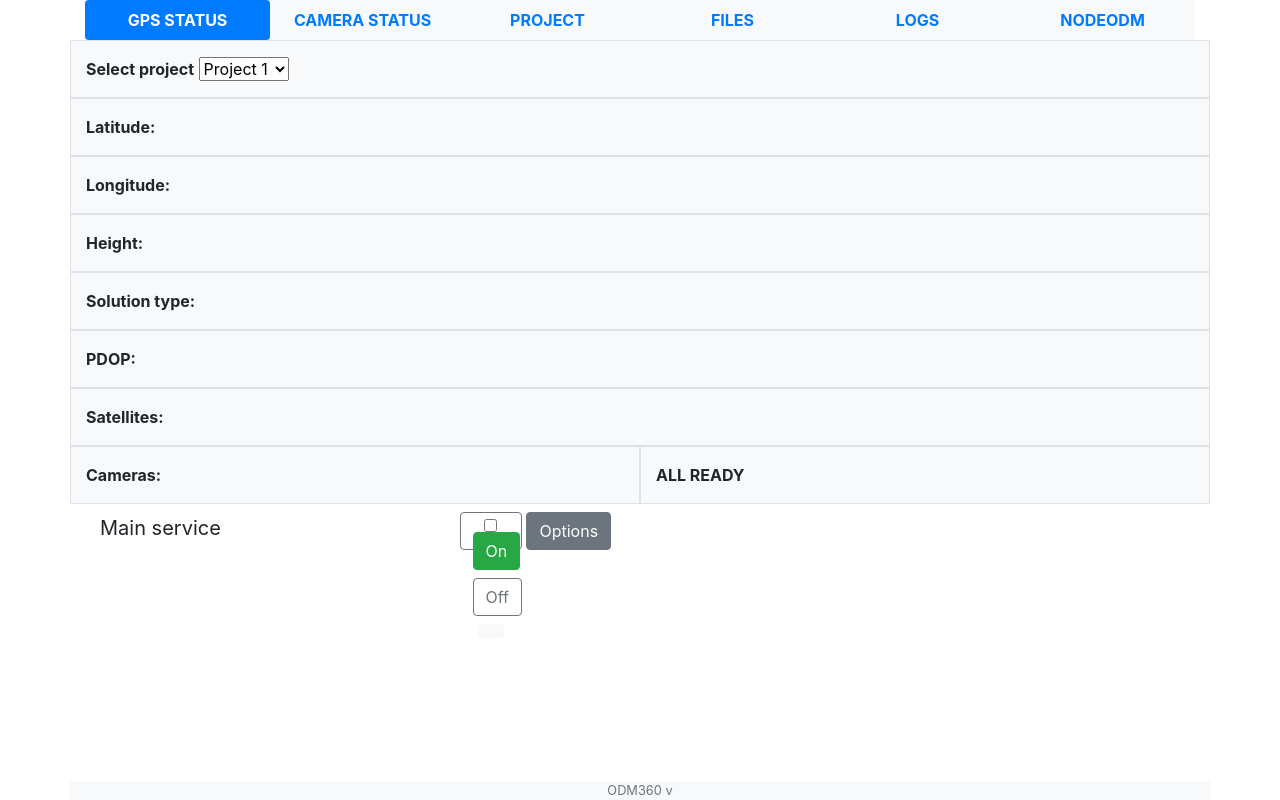
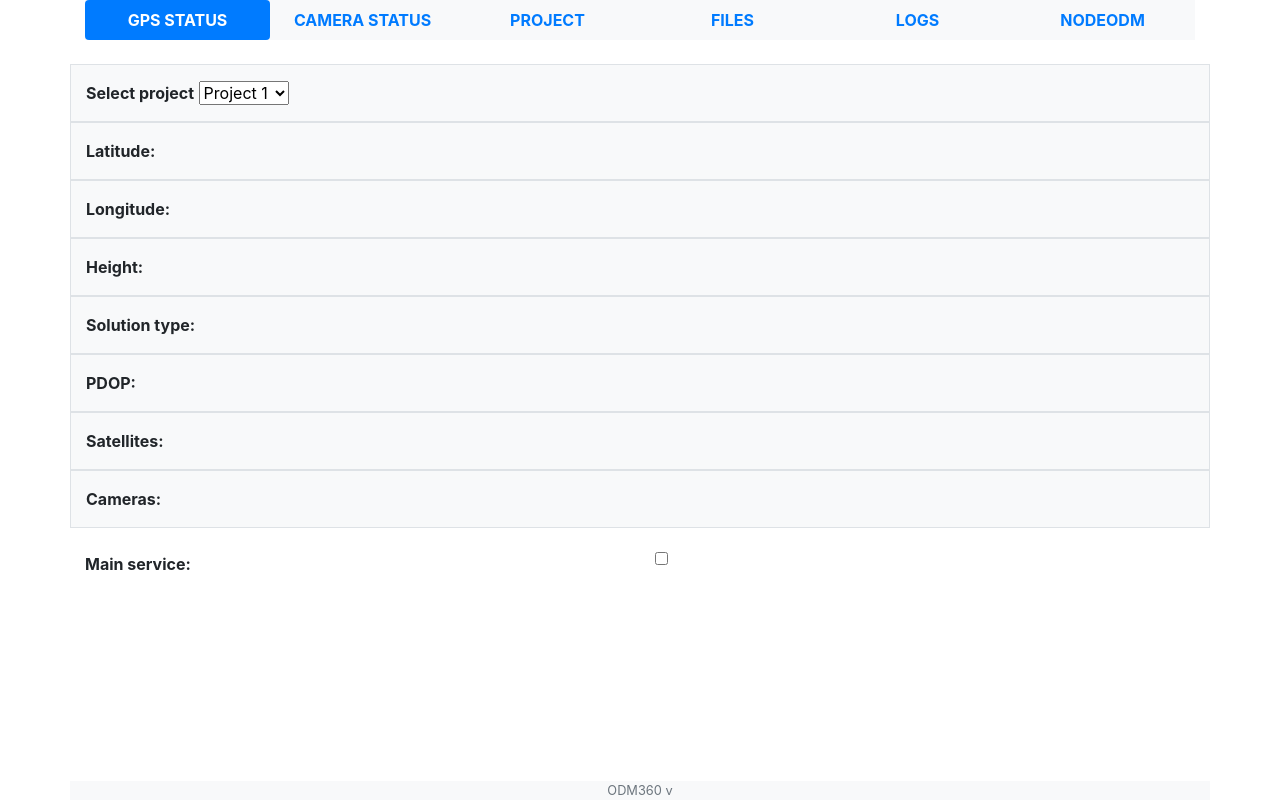
Before and after one commit to localdevices/libre360, a Flask app: page / in a window 1280 px wide. Run offline with Flask 2, Linux system fonts and the light colour scheme; some libraries are stand-ins or nearby versions.

Commit message:
switch for main service #36

```diff
--- a/templates/base.html
+++ b/templates/base.html
@@ -1,6 +1,7 @@
 {% from 'bootstrap/nav.html' import render_nav_item %}
 <meta http-equiv="refresh" content="5" >
 <!doctype html>
+
 <html lang="en" style="position:relative; min-height: 100%;">
   <head>
     {% block head %}
@@ -9,8 +10,10 @@
     <meta name="viewport" content="width=device-width, initial-scale=1, shrink-to-fit=no">
 
     {% block styles %}
+
     <!-- Bootstrap CSS -->
     <link rel="stylesheet" href="{{ url_for('static', filename='lib/bootstrap.min.css') }}">
+
     {% endblock %}
 
     <title>ODM 360</title>
--- a/templates/project.html
+++ b/templates/project.html
@@ -44,9 +44,8 @@
         </div>
     </div>
     <button type="submit" class="btn btn-primary">Submit</button>
-
 </div>
-
+</div>
 
 
 {% endblock %}
--- a/templates/status.html
+++ b/templates/status.html
@@ -1,15 +1,15 @@
 {% extends 'base.html' %}
 
 {% block styles %}
-{{super()}}
-<!--<link rel="stylesheet" href="{{ url_for('static', filename='lib/leaflet.css') }}">-->
+    {{super()}}
+    <link rel="stylesheet" href="{{ url_for('static', filename='lib/buttons.css') }}">
 {% endblock %}
 
 {% block content %}
 <!-- TODO: establish a connection with satellite reception -->
+<br>
 <div class="container">
     <div id="bar-chart"></div>
-
     <div class="row">
         <div class="col py-3 border bg-light">
             <b>Select project</b>
@@ -40,13 +40,16 @@
     </div>
     <div class="row">
         <div class="col py-3 border bg-light"><b>Cameras:</b><span id="cam_summary"></span></div>
-        <div class="col py-3 border bg-light"><b>ALL READY</b><span id="cam_summary"></span></div>
+<!--        <div class="col py-3 border bg-light"><b>ALL READY</b><span id="cam_summary"></span></div>-->
     </div>
-    <div id="main_service_space" class="form-group row">
+    <br>
+    <div class="row">
+        <div class="col"><b>Main service:</b></div>
         <div class="col">
-            <label for="main-switch" class="col-4 col-form-label col-form-label-lg">Main service</label>
-            <input id="main-switch" type="checkbox" data-toggle="toggle" data-onstyle="success" data-offstyle="outline-secondary">
-            <button class="btn btn-secondary" type="button" data-toggle="collapse" aria-expanded="false" aria-controls="main_service_options">Options</button>
+            <label class="switch">
+              <input type="checkbox">
+              <span class="slider round"></span>
+            </label>
         </div>
     </div>
 </div>
```
